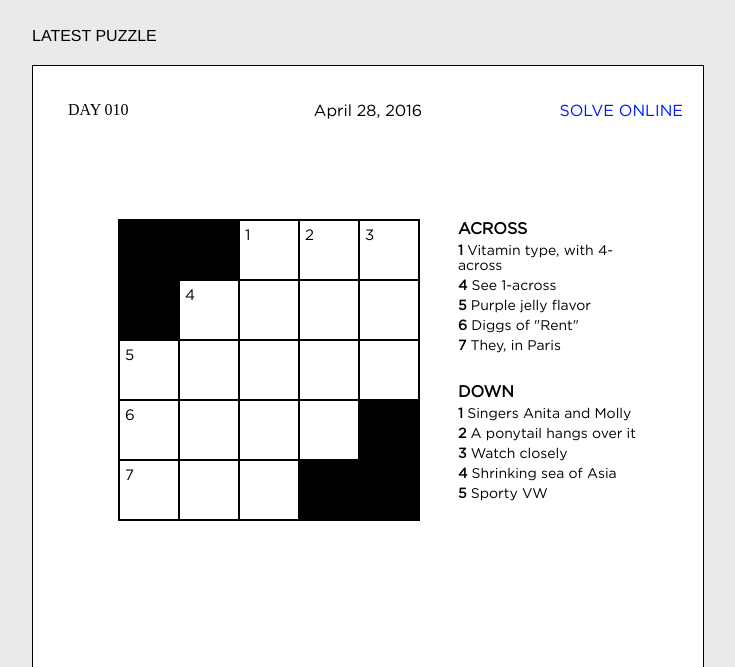
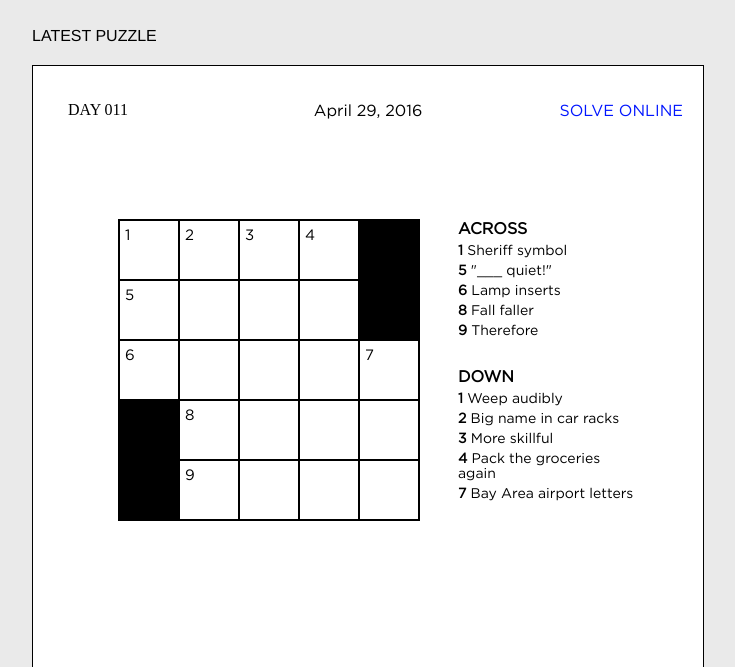
Before and after one commit to eliotfowler/100days, a plain HTML site: page index.html in a window 1280 px wide. Shown: the part 133-800 px from the top of the page, without its empty margins (272-1007 px from the left). Drawn offline with Linux system fonts and the light colour scheme; a web font is replaced by a local one.

Commit message:
add day 011

```diff
--- a/index.html
+++ b/index.html
@@ -24,69 +24,69 @@
       <p class="section-header">LATEST PUZZLE</p>
       <p class="day-note"></p>
       <div class="day">
-        <span class="day-label">DAY 010</span>
+        <span class="day-label">DAY 011</span>
         <div class="date-container">
-          <span class="date-label">April 28, 2016</span>
+          <span class="date-label">April 29, 2016</span>
         </div>
 
         <div class="puzzle-wrapper">
           <!-- first row -->
-          <div class="filled"></div>
-          <div class="filled"></div>
           <div class="empty numbered"></div>
           <div class="empty numbered"></div>
           <div class="empty numbered"></div>
+          <div class="empty numbered"></div>
+          <div class="filled"></div>
 
           <!-- second row -->
+          <div class="empty numbered"></div>
+          <div class="empty"></div>
+          <div class="empty"></div>
+          <div class="empty"></div>
+          <div class="filled"></div>
+
+          <!-- third row -->
+          <div class="empty numbered"></div>
+          <div class="empty"></div>
+          <div class="empty"></div>
+          <div class="empty"></div>
+          <div class="empty numbered"></div>
+
+          <!-- fourth row -->
           <div class="filled"></div>
           <div class="empty numbered"></div>
           <div class="empty"></div>
           <div class="empty"></div>
           <div class="empty"></div>
 
-          <!-- third row -->
-          <div class="empty numbered"></div>
-          <div class="empty"></div>
-          <div class="empty"></div>
-          <div class="empty"></div>
-          <div class="empty"></div>
-
-          <!-- fourth row -->
-          <div class="empty numbered"></div>
-          <div class="empty"></div>
-          <div class="empty"></div>
-          <div class="empty"></div>
+          <!-- fifth row -->
           <div class="filled"></div>
-
-          <!-- fifth row -->
           <div class="empty numbered"></div>
           <div class="empty "></div>
           <div class="empty"></div>
-          <div class="filled"></div>
-          <div class="filled"></div>
+          <div class="empty"></div>
         </div>
 
         <div class="across clues-container">
           <span class="direction-label">ACROSS</span>
           <div class="clue">
             <span class="clue-number">1</span>
-            <span class="clue-name">Vitamin type, with 4-across</span>
-          </div>
-          <div class="clue">
-            <span class="clue-number">4</span>
-            <span class="clue-name">See 1-across</span>
+            <span class="clue-name">Sheriff symbol</span>
           </div>
           <div class="clue">
             <span class="clue-number">5</span>
-            <span class="clue-name">Purple jelly flavor</span>
+            <span class="clue-name">"___ quiet!"</span>
           </div>
           <div class="clue">
             <span class="clue-number">6</span>
-            <span class="clue-name">Diggs of "Rent"</span>
+            <span class="clue-name">Lamp inserts</span>
           </div>
           <div class="clue">
-            <span class="clue-number">7</span>
-            <span class="clue-name">They, in Paris</span>
+            <span class="clue-number">8</span>
+            <span class="clue-name">Fall faller</span>
+          </div>
+          <div class="clue">
+            <span class="clue-number">9</span>
+            <span class="clue-name">Therefore</span>
           </div>
         </div>
 
@@ -94,27 +94,27 @@
           <span class="direction-label">DOWN</span>
           <div class="clue">
             <span class="clue-number">1</span>
-            <span class="clue-name">Singers Anita and Molly</span>
+            <span class="clue-name">Weep audibly</span>
           </div>
           <div class="clue">
             <span class="clue-number">2</span>
-            <span class="clue-name">A ponytail hangs over it</span>
+            <span class="clue-name">Big name in car racks</span>
           </div>
           <div class="clue">
             <span class="clue-number">3</span>
-            <span class="clue-name">Watch closely</span>
+            <span class="clue-name">More skillful</span>
           </div>
           <div class="clue">
             <span class="clue-number">4</span>
-            <span class="clue-name">Shrinking sea of Asia</span>
+            <span class="clue-name">Pack the groceries again</span>
           </div>
           <div class="clue">
-            <span class="clue-number">5</span>
-            <span class="clue-name">Sporty VW</span>
+            <span class="clue-number">7</span>
+            <span class="clue-name">Bay Area airport letters</span>
           </div>
         </div>
 
-        <a class="solve-online footer-link" href="http://www.cmfcapp.com/puzzles/solve.php?objectId=O4xk8GsXtm">SOLVE ONLINE</a>
+        <a class="solve-online footer-link" href="http://www.cmfcapp.com/puzzles/solve.php?objectId=8j4E85jgVN">SOLVE ONLINE</a>
       </div>
     </div>
 
```
